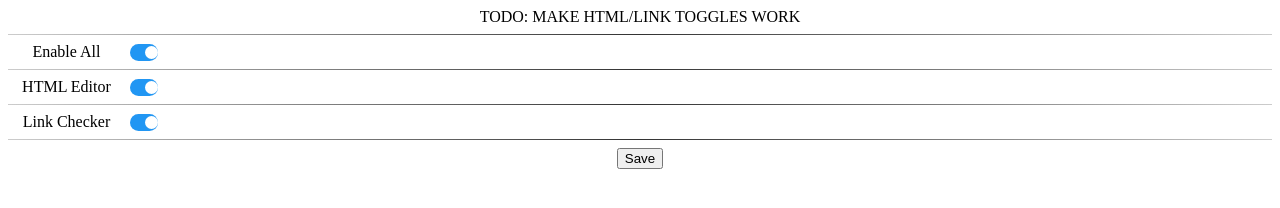
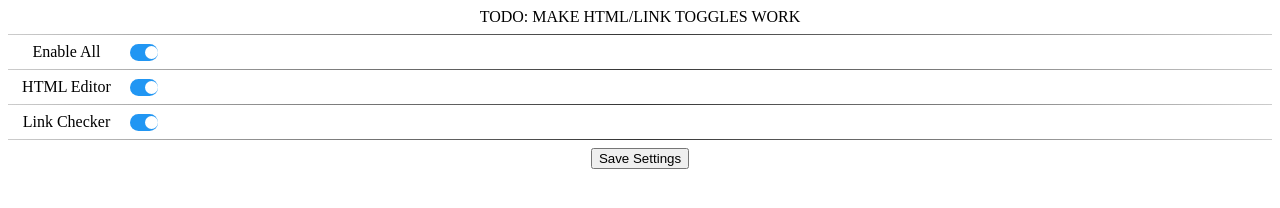
Before and after one commit to byuicampuscd/LinkFlagger, a browser extension: page options.html in a window 1280 px wide. Drawn offline with Linux system fonts and the light colour scheme.

Commit message:
"save" now says "save settings"

```diff
--- a/options.html
+++ b/options.html
@@ -36,7 +36,7 @@
     </div>
     <hr>
     <div id="status"></div>
-    <div style="text-align: center"><button id="save">Save</button></div>
+    <div style="text-align: center"><button id="save">Save Settings</button></div>
 
     <script src="jquery-3.1.1.min.js"></script>
     <script src="options.js"></script>
```
